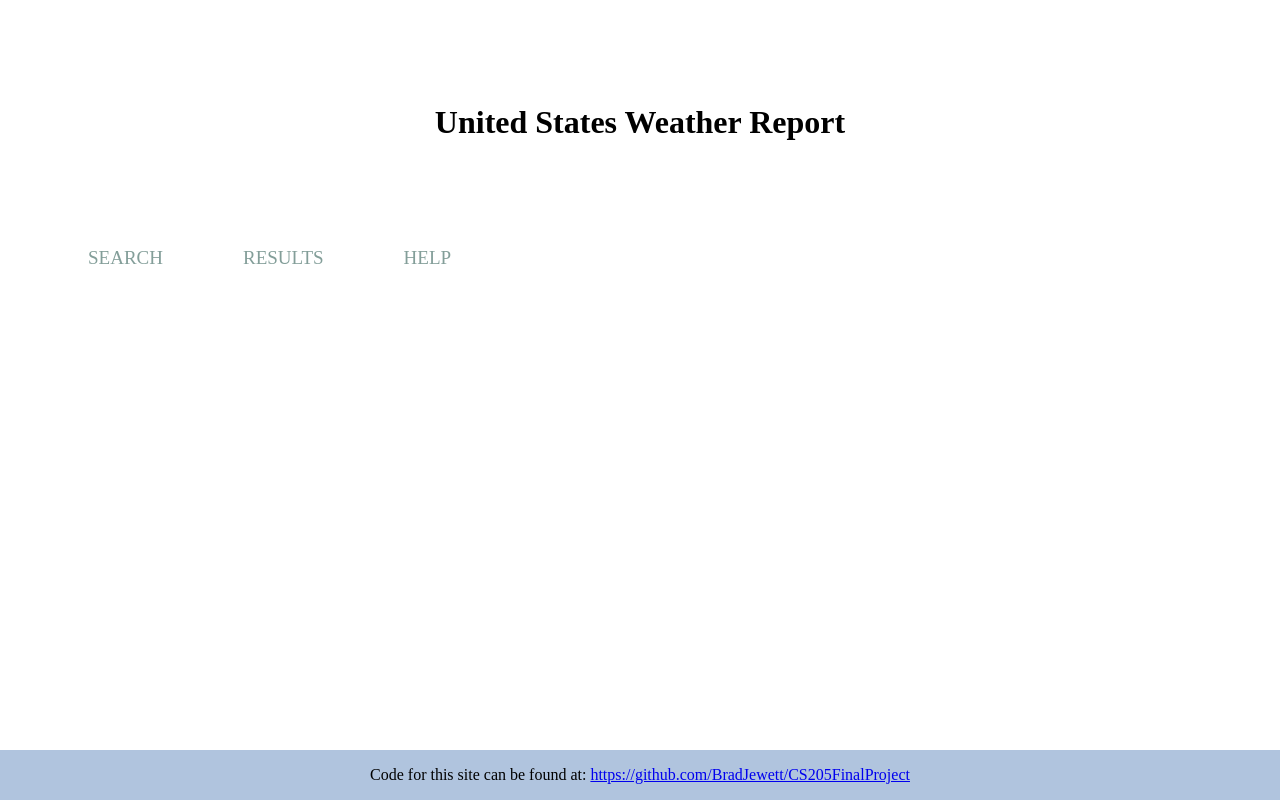
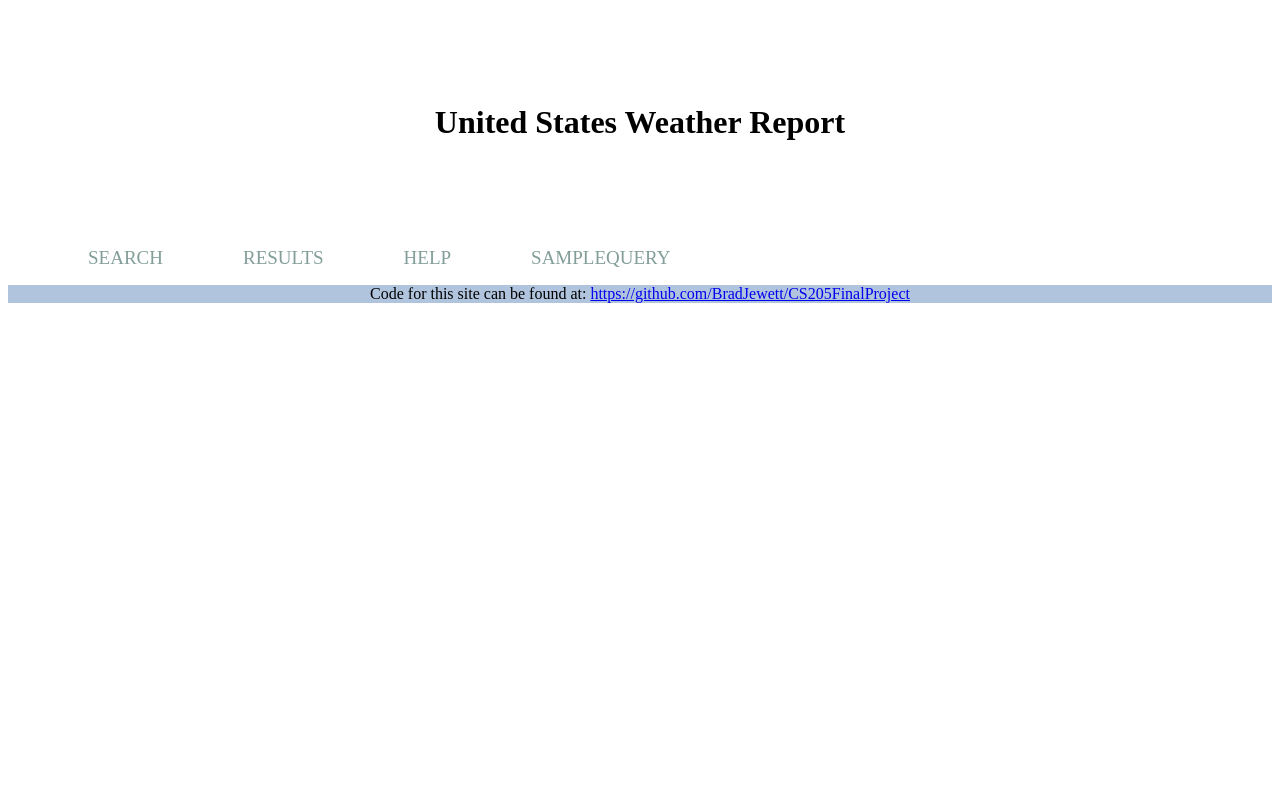
Before and after one commit to BradJewett/CS205FinalProject, a PHP site: page /help.php in a window 1280 px wide. Run offline with PHP 8.4, Linux system fonts and the light colour scheme; data that the repository does not hold is empty.

Commit message:
update nav

```diff
--- a/custom.css
+++ b/custom.css
@@ -34,8 +34,7 @@ nav a:hover{
 
 
 footer {
-  position: absolute;
-  left: 0;
+  position:static;
   bottom: 0;
   width: 100%;
   background-color: lightsteelblue;
--- a/nav.php
+++ b/nav.php
@@ -23,6 +23,11 @@
         }
         print '><a href="help.php">Help</a></li>';
 
+        print '<li ';
+        if ($PATH_PARTS['filename'] == 'sampleQuery') {
+            print ' class="activePage" ';
+        }
+        print '><a href="sampleQuery.php">SampleQuery</a></li>';
 
 
         ?>
--- a/sampleQuery.php
+++ b/sampleQuery.php
@@ -55,5 +55,8 @@ if (is_array($records)) {
    //print '<p>' . $record['STATION'] . ' ' . $record['DATE'] . '</p>';
         }
 }
+
+
+
 include 'footer.php';
 ?>
```
